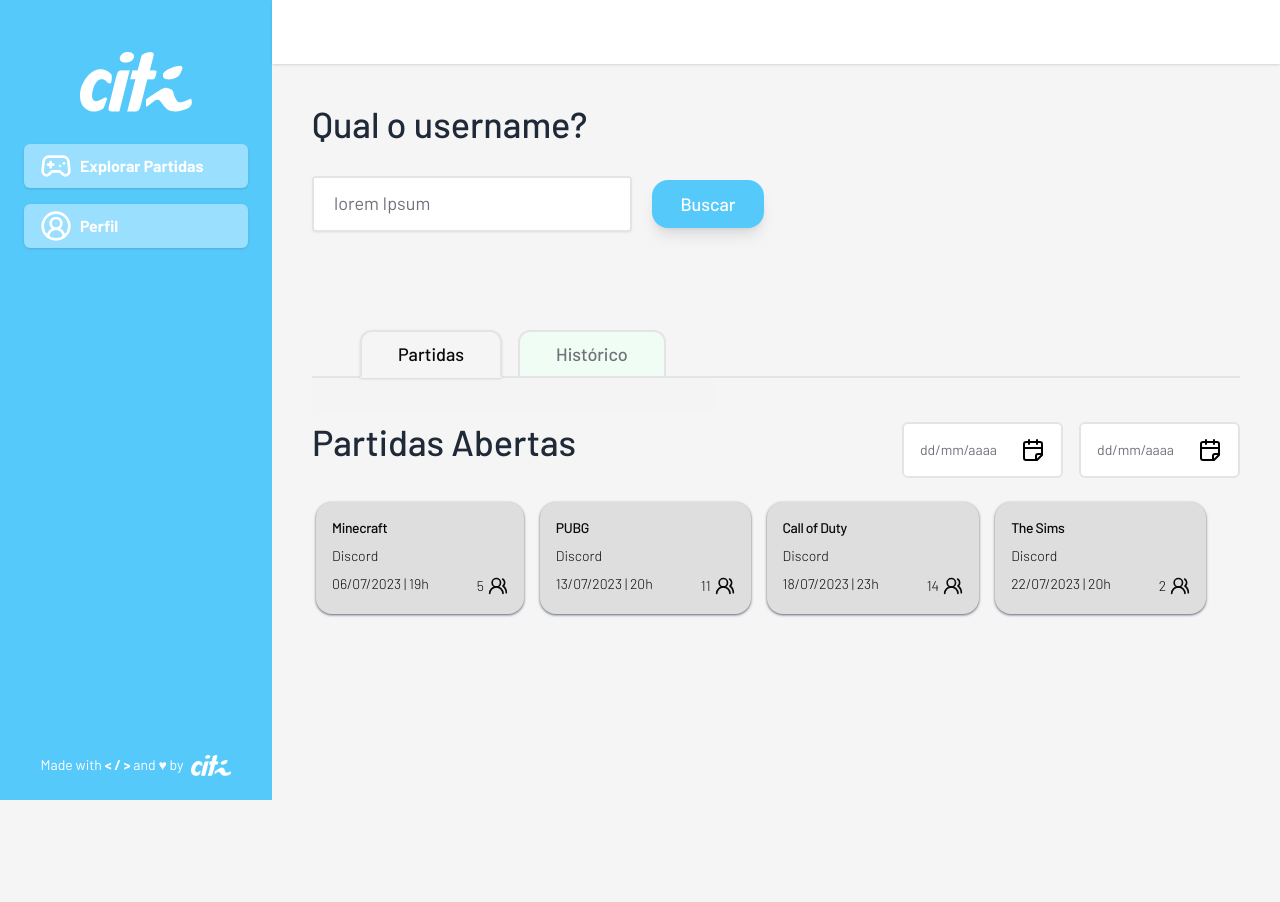
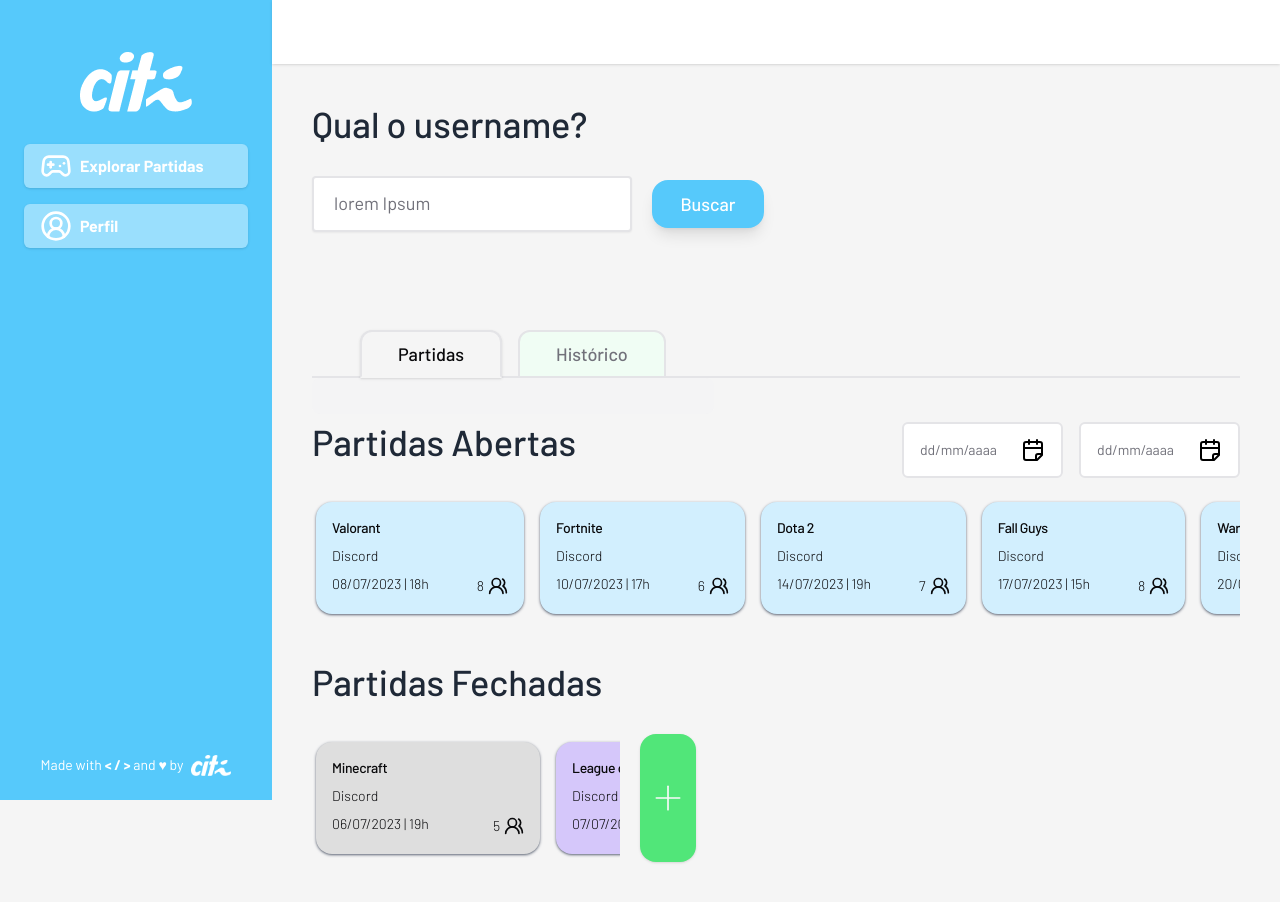
Before and after one commit to citi-onboarding/pta-boilerplate, a Next.js app in the folder client/: page /Profile in a window 1280 px wide. Before the commit the page ends 800 px from the top, so only its background shows below. Built offline with nearby package versions, Linux system fonts and the light colour scheme.

Commit message:
Partidas tab created

```diff
--- a/client/src/app/Profile/page.tsx
+++ b/client/src/app/Profile/page.tsx
@@ -1,6 +1,7 @@
 "use client"
 import Topbar from "@/components/topbar";
 import MatchCard from "@/components/MatchCard";
+import { CreateButton } from "@/components/CreateButton";
 
 import * as React from "react"
 import { cn } from "@/lib/utils"
@@ -244,14 +245,15 @@
 
                                 </div>
                             </div>
+
                             <ScrollArea className="h-auto whitespace-nowrap rounded-md">
                                     <div className="flex flex-row gap-4 w-96 py-2 px-1">
-                                    {matches.filter((match) => match.status === 'playing').length === 0 ? (
+                                    {matches.filter((match) => match.status === 'joinable').length === 0 ? (
                                         <div className="flex justify-center items-center">
                                             <span className="font-medium text-2xl">Não há partidas</span>
                                         </div>
                                     ) : (
-                                        matches.filter((match) => match.status === 'closed').map((match, index) => (
+                                        matches.filter((match) => match.status === 'joinable').map((match, index) => (
                                             <MatchCard
                                                 key={index}
                                                 gameName={match.gameName}
@@ -259,13 +261,34 @@
                                                 date={match.date}
                                                 time={match.time}
                                                 status={match.status}
-                                                participants={match.participants}
-                                            />
-                                        ))
-                                    )}
+                                                participants={match.participants}/>)))}
                                     </div>
-                            <ScrollBar orientation="horizontal" />
+                                <ScrollBar orientation="horizontal" />
                             </ScrollArea>
+                            <span className="text-4xl font-medium text-gray-800 mt-10 mb-8">Partidas Fechadas</span>
+                            <div className="flex flex-row w-96 gap-5">
+                              <ScrollArea className="h-auto whitespace-nowrap rounded-md">
+                                      <div className="flex flex-row gap-4 py-2 px-1">
+                                        {matches.filter((match) => match.status === 'full').length === 0 ? (
+                                            <div className="flex justify-center items-center">
+                                                <span className="font-medium text-2xl">Não há partidas</span>
+                                            </div>
+                                        ) : (
+                                            matches.filter((match) => match.status === 'full' || 'joinable').map((match, index) => (
+                                                <MatchCard
+                                                    key={index}
+                                                    gameName={match.gameName}
+                                                    description={match.description}
+                                                    date={match.date}
+                                                    time={match.time}
+                                                    status={match.status}
+                                                    participants={match.participants}/>)))}
+                                      </div>
+                                  <ScrollBar orientation="horizontal" />
+                              </ScrollArea>
+                              <CreateButton />
+                            </div>
+                          <div/>
                         </div>
                     </TabsContent>
 {/* ----------------------------------------------Histórico-------------------------------------------------------*/}
```
